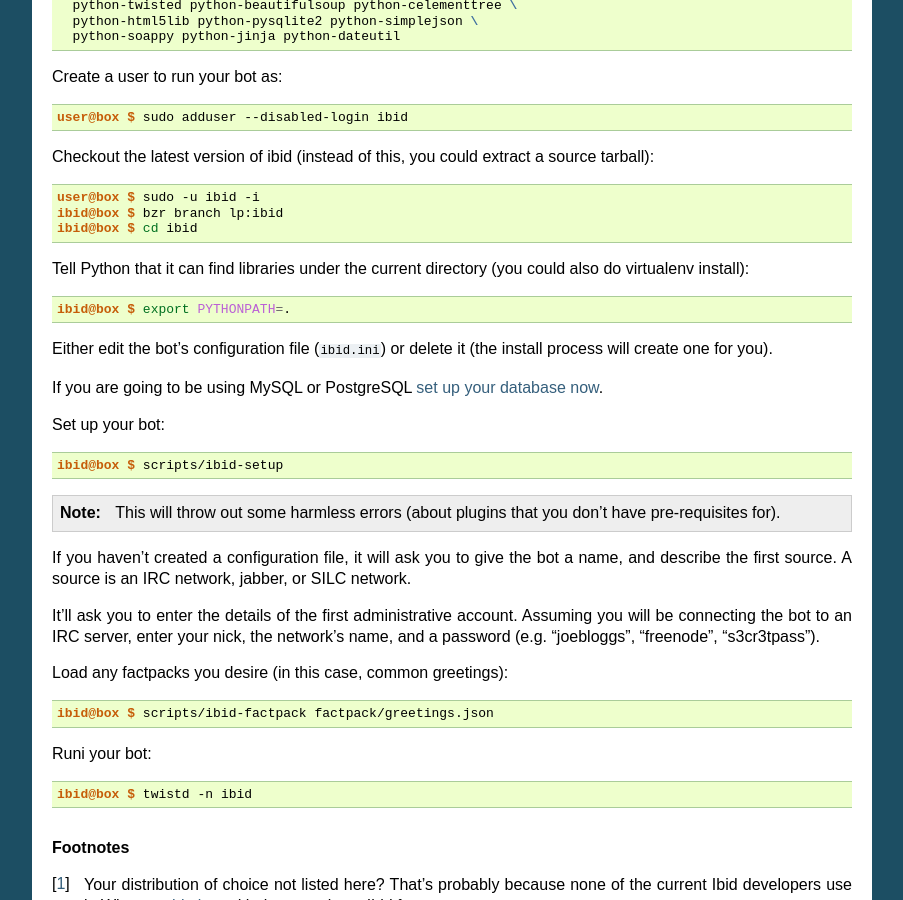
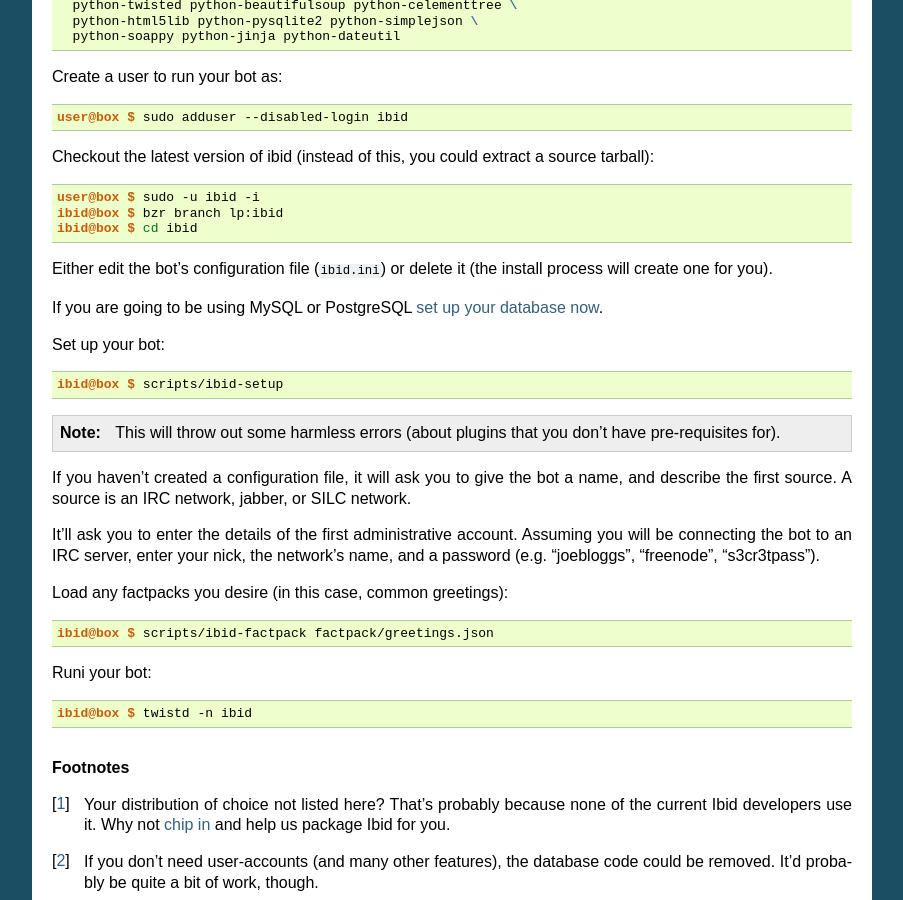
Before and after one commit to ibid/ibid, a Sphinx documentation site: the page built from docs/install.rst, in a window 1280 px wide and 900 px high, scrolled down 4092 px. Shown: the whole window, without its empty margins (198-1101 px from the left). Built offline with Sphinx 7.4.7, drawn with Linux system fonts in a browser that asks for light colours.

Commit message:
PYTHONPATH is no longer needed

```diff
--- a/docs/contributing.rst
+++ b/docs/contributing.rst
@@ -55,7 +55,7 @@
 
 #. Run the test-cases::
 
-      user@box $ PYTHONPATH=. trial ibid
+      user@box $ trial ibid
 
 #. Push the branch to Launchpad::
 
@@ -183,7 +183,6 @@
 
 Ibid can be simply run out of a checkout directory::
 
-   ~/code/ibid/feature-1234 $ export PYTHONPATH=.
    ~/code/ibid/feature-1234 $ scripts/ibid-setup
 
 If you won't need an administrative account, you can hit ``^D`` and
--- a/docs/install.rst
+++ b/docs/install.rst
@@ -269,11 +269,6 @@
    ibid@box $ bzr branch lp:ibid
    ibid@box $ cd ibid
 
-Tell Python that it can find libraries under the current directory (you could
-also do virtualenv install)::
-
-   ibid@box $ export PYTHONPATH=.
-
 Either edit the bot's configuration file (``ibid.ini``) or delete it (the
 install process will create one for you).
 
--- a/docs/tutorial.rst
+++ b/docs/tutorial.rst
@@ -30,7 +30,6 @@
 
    user@box ~ $ bzr branch lp:ibid
    user@box ~ $ cd ibid
-   user@box ~/ibid $ export PYTHONPATH=.
    user@box ~/ibid $ scripts/ibid-setup
    ... Messages about setting up tables
    Database tables created
```
